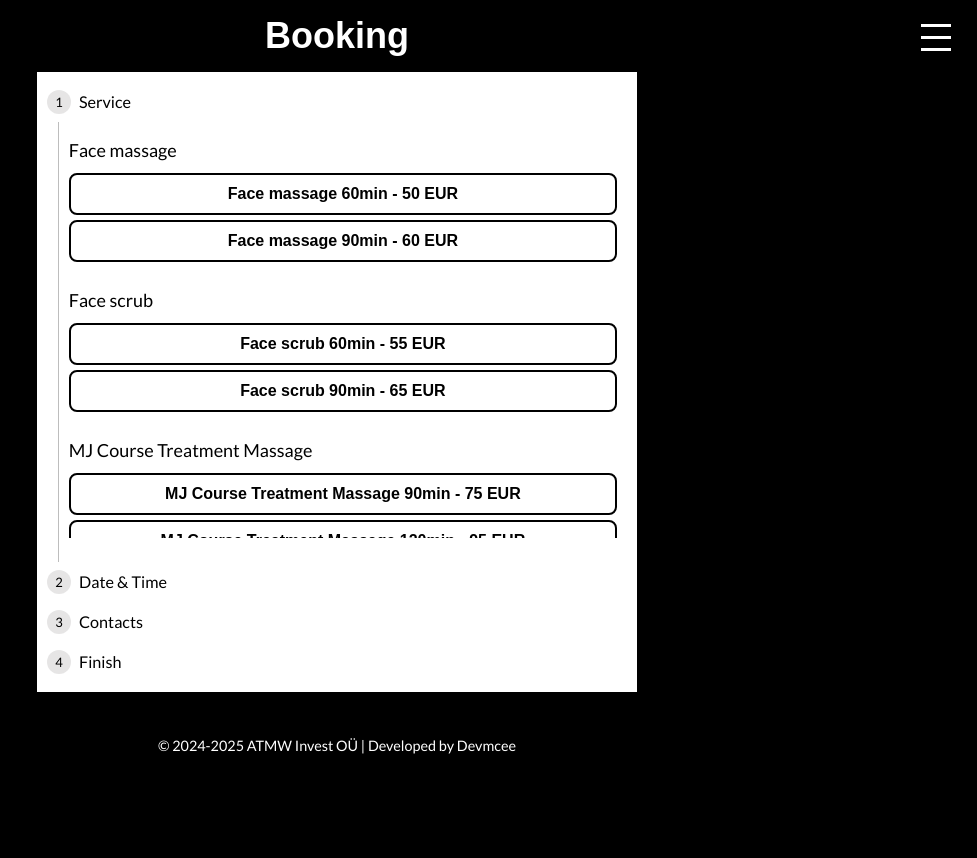
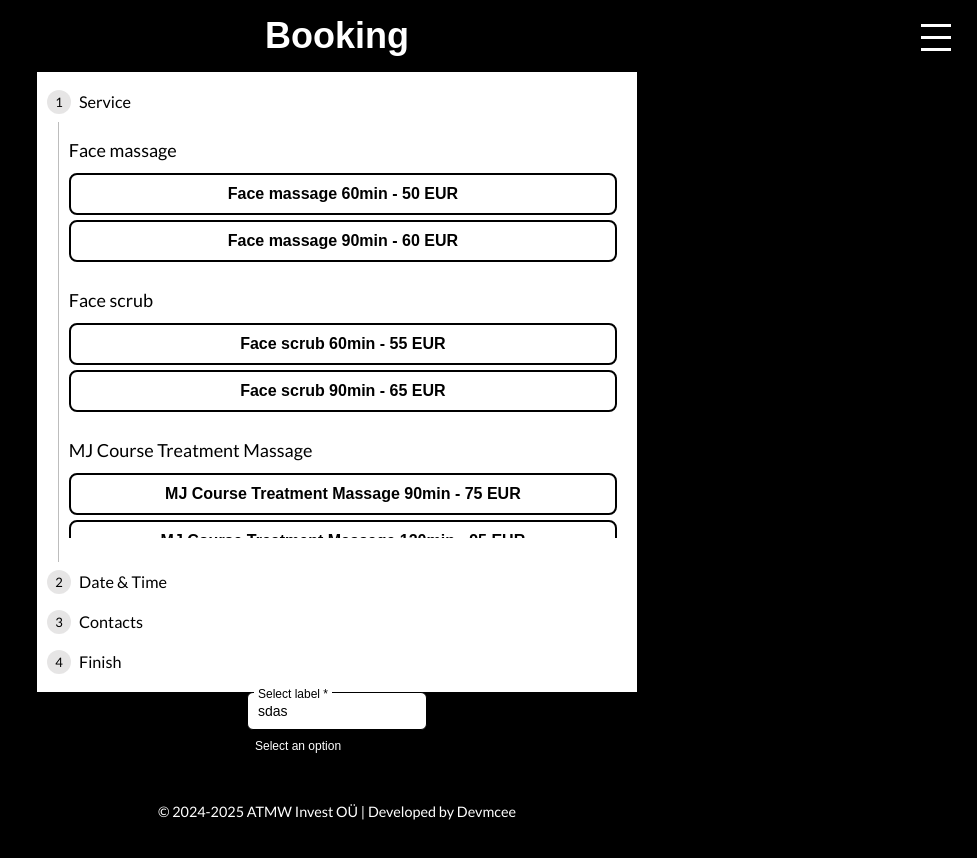
Before and after one commit to DevMcEE/mjstudio, a Next.js app: page /en/booking in a window 1280 px wide. Shown: the top 858 px of the page, without its empty margins (303-1280 px from the left). Before the commit the page ends 800 px from the top, so only its background shows below. Built offline with nearby package versions, Linux system fonts and the light colour scheme; a web font is replaced by a local one.

Commit message:
tests have changed

```diff
--- a/src/app/[locale]/booking/page.tsx
+++ b/src/app/[locale]/booking/page.tsx
@@ -5,6 +5,8 @@ import styles from "./booking.module.css";
 import { useLocale, useTranslations } from "next-intl";
 import { Locale } from "@/i18n/config.types";
 import { Translations } from "@/app/components/Stepper/Stepper.types";
+import { SelectOptionProps, SelectProps } from "@/app/components/Select/Select.types";
+import { Select } from "@/app/components/Select";
 
 export default function HomePage() {
   const t = useTranslations("booking");
@@ -21,6 +23,39 @@ export default function HomePage() {
     next: t('next'),
     back: t('back'),
   };
+  const selectOptions: SelectOptionProps[] = [
+    {
+      value: "value1",
+      selected: false,
+      title: "Option 1",
+      testId: "option1",
+      leftIcon: `
+      <svg width="24" height="24" viewBox="0 0 24 24" fill="none" xmlns="http://www.w3.org/2000/svg">
+        <path d="M0 9.33334H24V15.3333H0V9.33334Z" fill="#141414"/>
+        <path d="M21.3333 3.33334H2.66667C1.95942 3.33334 1.28115 3.61429 0.781049 4.11439C0.280952 4.61449 0 5.29277 0 6.00001L0 9.33334H24V6.00001C24 5.29277 23.719 4.61449 23.219 4.11439C22.7189 3.61429 22.0406 3.33334 21.3333 3.33334Z" fill="#4891D9"/>
+        <path d="M21.3333 20.6667H2.66667C1.95942 20.6667 1.28115 20.3857 0.781049 19.8856C0.280952 19.3855 0 18.7073 0 18V15.3333H24V18C24 18.7073 23.719 19.3855 23.219 19.8856C22.7189 20.3857 22.0406 20.6667 21.3333 20.6667Z" fill="#EEEEEE"/>
+        </svg>
+    `,
+    },
+    {
+      value: "value2",
+      selected: false,
+      title: "Option 2",
+      testId: "option2",
+      leftIcon: '🇹🇭'
+    }
+  ];
+  const selectArgs: SelectProps<SelectOptionProps> = {
+    label: "Select label",
+    value: "",
+    values: selectOptions,
+    disabled: false,
+    onSelect: ()=>{},
+    required: true,
+    testId: "selectId",
+    helperText:"Select an option",
+    placeholder:"sdas",
+  };
 
   return (
     <div className={styles.main}>
@@ -28,8 +63,10 @@ export default function HomePage() {
         <h1>{t("booking")}</h1>
       </div>
       <div className={styles.stepper}>
+
         <Stepper translations={translations} locale={locale}/>
       </div>
+      <Select {...selectArgs} />
     </div>
 
   );
--- a/src/app/components/Select/Select.module.css
+++ b/src/app/components/Select/Select.module.css
@@ -18,7 +18,7 @@ padding: 0 4px 0 4px;
 margin: 0;
 transform: translateX(7px);
 background-color: #fff;
-font-size: 11px;
+font-size: 12px;
 position: absolute;
 z-index: 4;
 }
@@ -59,5 +59,5 @@ color: red;
 }
 .helperText {
     font-size: 12px;
-    padding: 0 0 0 4px;
+    padding: 0 0 0 8px;
 }
```
Also changed, not shown: src/app/components/Select/Select.tsx (+4 -3 lines), 1 other file (tests, documents, lock files or other folders).
